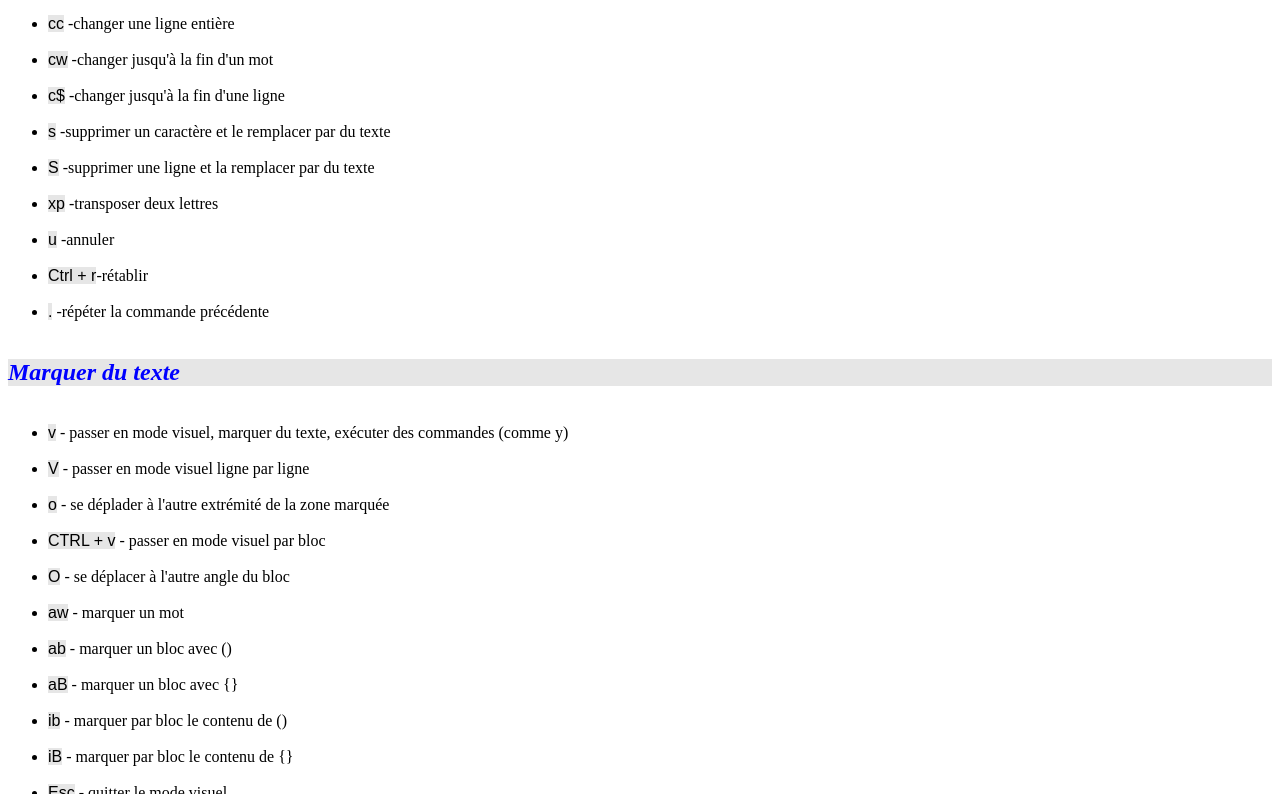
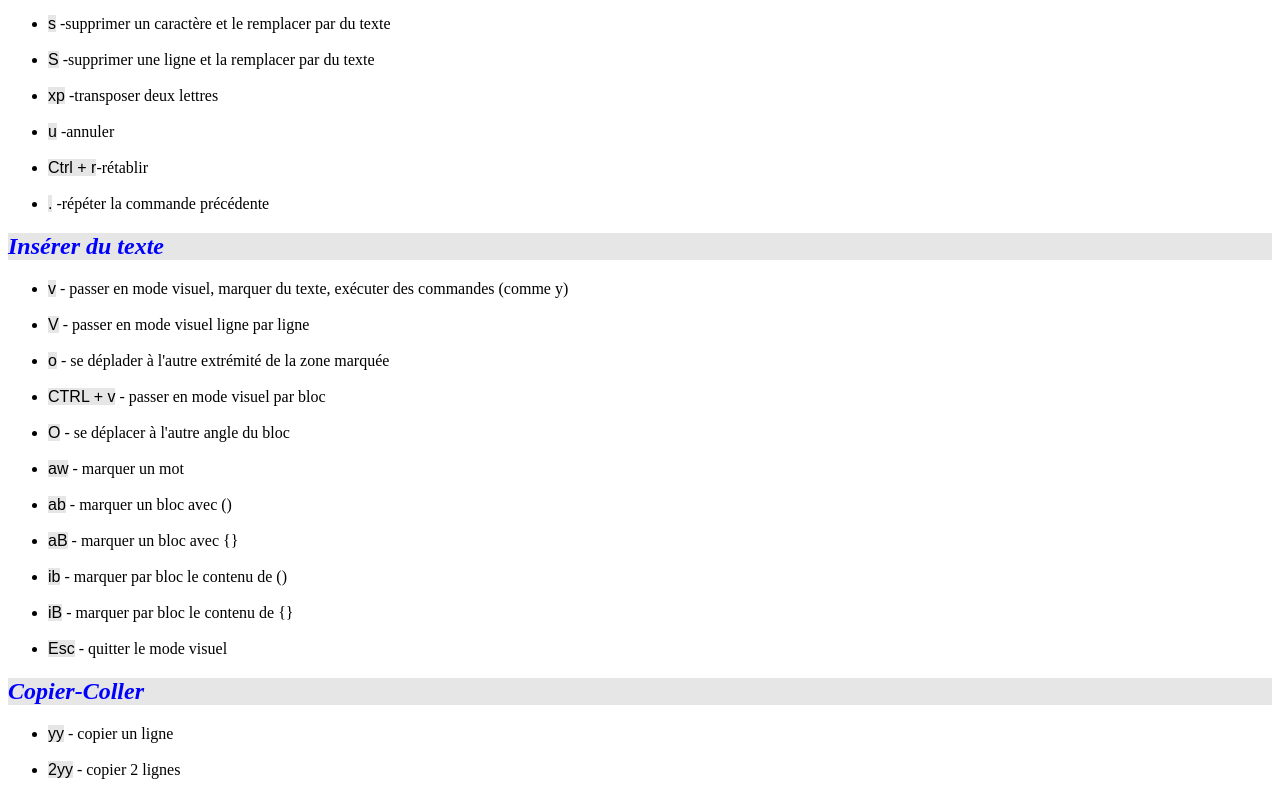
Before and after one commit to XavierMongy/Vim, a plain HTML site: page Vim.html in a window 1280 px wide. Shown: the part 1159-1953 px from the top of the page. Drawn offline with Linux system fonts and the light colour scheme.

Commit message:
final version

```diff
--- a/Vim.html
+++ b/Vim.html
@@ -9,7 +9,7 @@
   <body>
 	<h1>Cheat sheet Vim by Xavier</h1>
 
-		<p>
+		<nav>
 			Aller à : <br />
 			<a href="#mouvement">Mouvement du curseur</a><br />
 			<a href="#insertion">Mode insertion</a><br />
@@ -17,8 +17,7 @@
 			<a href="#marquer">Marquer du texte</a><br />
 			<a href="#copier">Copier-Coller</a><br />
 			<a href="#quitter">Quitter</a>
-		</p>
-
+		</nav>
 
 	<h2 id="mouvement">Mouvement du curseur</h2>
 		<ul>
@@ -59,7 +58,7 @@
 			<li><mark>.</mark> -répéter la commande précédente</li>
 		</ul>
 
-	<h2 id="marquer">Marquer du texte</h2>
+	<h2 id="marquer">Insérer du texte</h2>
 		<ul>
 			<li><mark>v</mark> - passer en mode visuel, marquer du texte, exécuter des commandes (comme y)</li><br />
 			<li><mark>V</mark> - passer en mode visuel ligne par ligne</li><br />
@@ -98,7 +97,6 @@
 			<li><mark>:q! or ZQ</mark> -quitter et abandonner les modifications non sauvegardée</li>
 		</ul>
 
-
   </body>
 
   <footer>
--- a/style.css
+++ b/style.css
@@ -11,8 +11,7 @@ h2
 	color: blue;
 	font-style: italic;
 	background-color: rgba(128,128,128,0.2);
-	margin-bottom: 3%;
-	margin-top: 3%
+
 
 
 }
```
